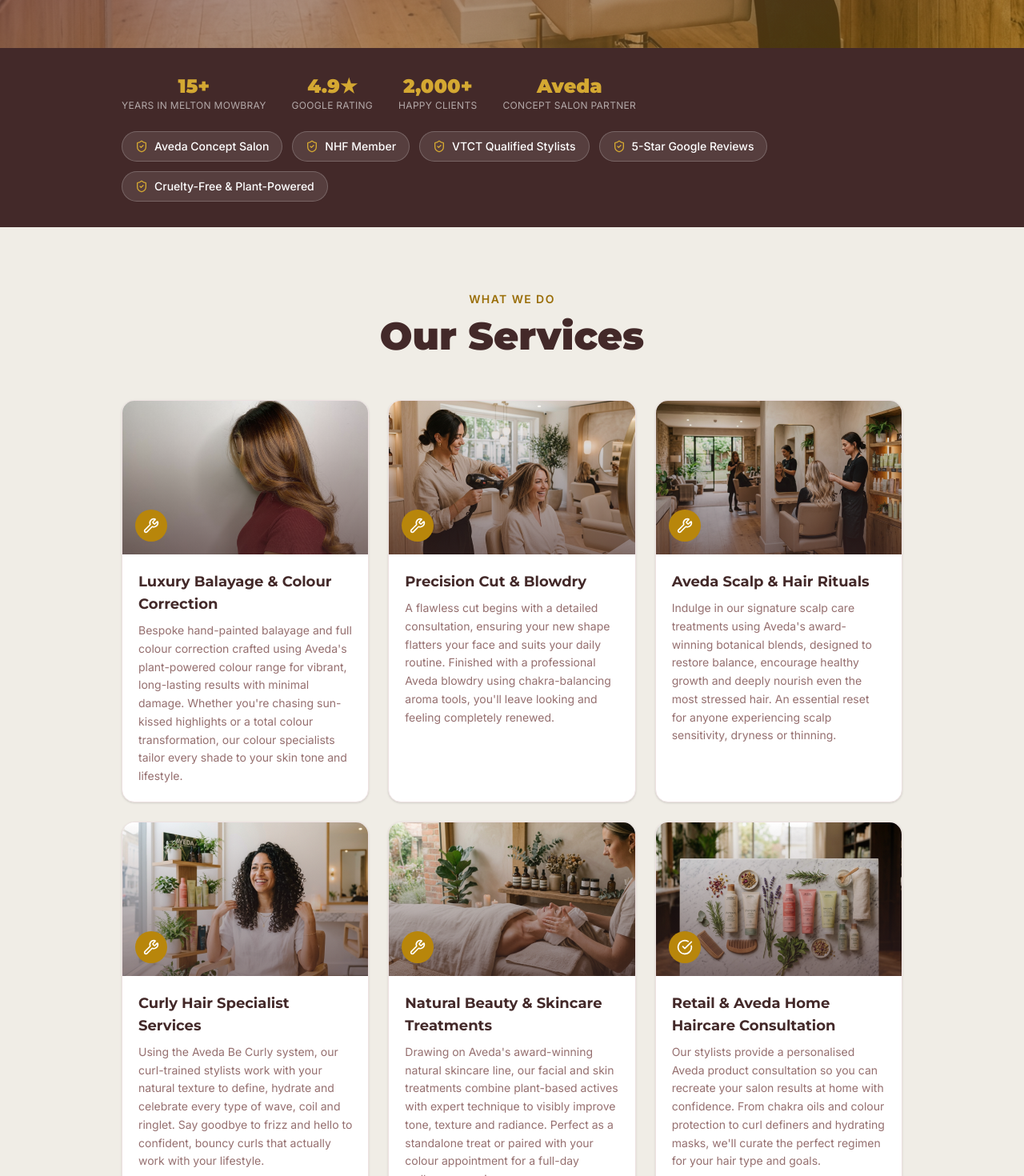
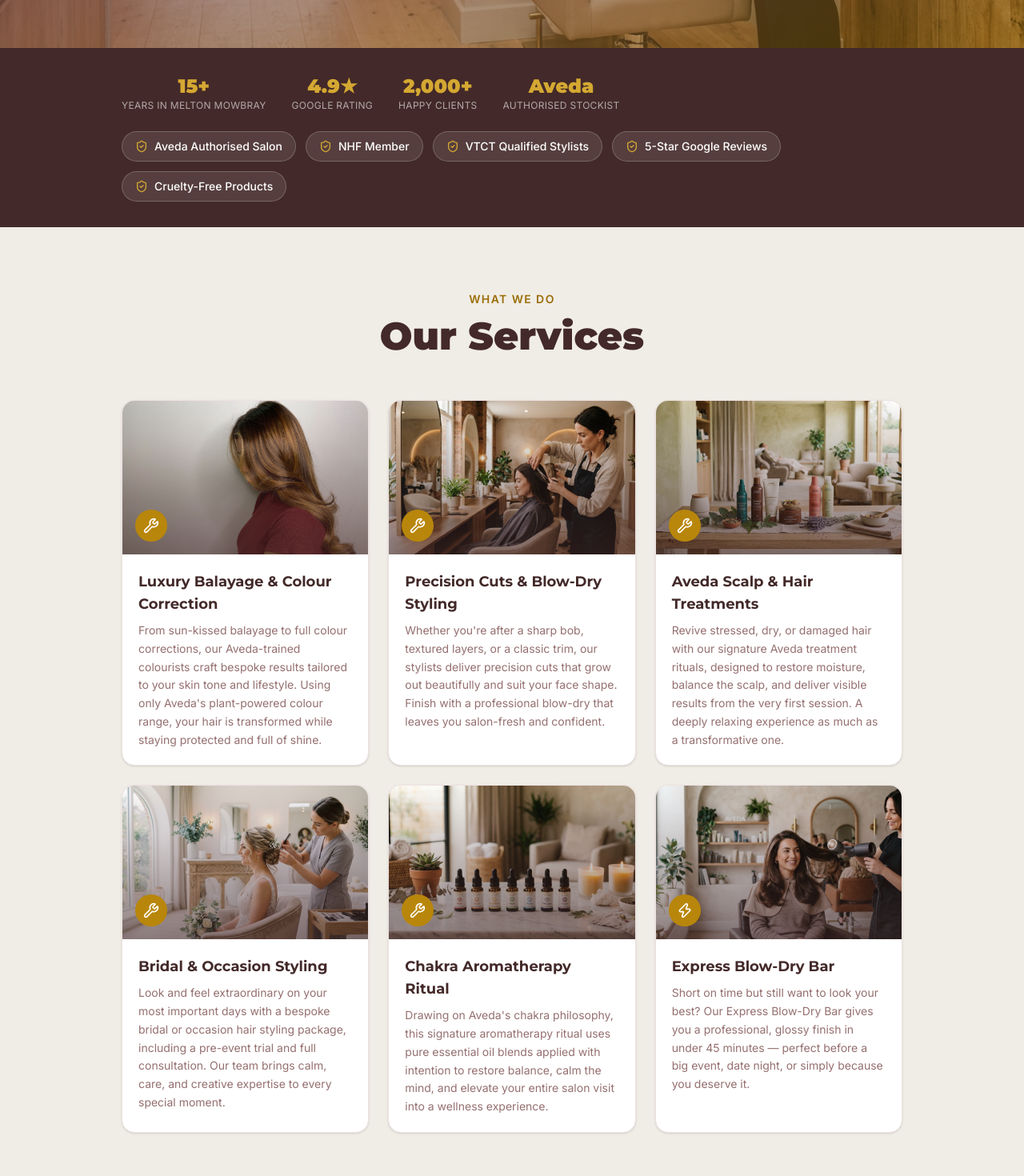
Before and after one commit to VeltroSystemsUK/biztemplate-wellness, a Next.js app: page / in a window 1280 px wide. Shown: the part 660-2130 px from the top of the page at 80% size. Built offline with nearby package versions, Linux system fonts and the light colour scheme; no server answers.

Commit message:
chore: customise demo for Just Another Salon!!! LTD

```diff
--- a/site.config.ts
+++ b/site.config.ts
@@ -3,11 +3,11 @@ import type { TradesSiteConfig } from "@/lib/site-config.types";
 const config: TradesSiteConfig = {
   brand: {
     name: "Just Another Salon!!!",
-    tagline: "Melton Mowbray's Premier Aveda Concept Salon",
+    tagline: "Premium Hair & Beauty in the Heart of Melton Mowbray",
     phone: "01664 500582",
     email: "justanothersalon@outlook.com",
     address: "[Insert Address], Melton Mowbray, Leicestershire",
-    hours: "Tue–Sat 9am–5pm, appointments available evenings on request",
+    hours: "Mon–Sat 9am–6pm, Sun by appointment",
 
     socialInstagram: "https://instagram.com/justanothersalon",
     socialFacebook: "https://facebook.com/justanothersalon",
@@ -16,58 +16,58 @@ const config: TradesSiteConfig = {
     { value: "15+", label: "Years in Melton Mowbray" },
     { value: "4.9★", label: "Google Rating" },
     { value: "2,000+", label: "Happy Clients" },
-    { value: "Aveda", label: "Concept Salon Partner" }
+    { value: "Aveda", label: "Authorised Stockist" }
   ],
   services: [
   {
     name: "Luxury Balayage & Colour Correction",
-    description: "Bespoke hand-painted balayage and full colour correction crafted using Aveda's plant-powered colour range for vibrant, long-lasting results with minimal damage. Whether you're chasing sun-kissed highlights or a total colour transformation, our colour specialists tailor every shade to your skin tone and lifestyle.",
+    description: "From sun-kissed balayage to full colour corrections, our Aveda-trained colourists craft bespoke results tailored to your skin tone and lifestyle. Using only Aveda's plant-powered colour range, your hair is transformed while staying protected and full of shine.",
     icon: "Sparkles",
     imageUrl: "/images/luxury-balayage-colour-correction.jpg",
   },
   {
-    name: "Precision Cut & Blowdry",
-    description: "A flawless cut begins with a detailed consultation, ensuring your new shape flatters your face and suits your daily routine. Finished with a professional Aveda blowdry using chakra-balancing aroma tools, you'll leave looking and feeling completely renewed.",
+    name: "Precision Cuts & Blow-Dry Styling",
+    description: "Whether you're after a sharp bob, textured layers, or a classic trim, our stylists deliver precision cuts that grow out beautifully and suit your face shape. Finish with a professional blow-dry that leaves you salon-fresh and confident.",
     icon: "Wind",
-    imageUrl: "/images/precision-cut-blowdry.jpg",
+    imageUrl: "/images/precision-cuts-blow-dry-styling.jpg",
   },
   {
-    name: "Aveda Scalp & Hair Rituals",
-    description: "Indulge in our signature scalp care treatments using Aveda's award-winning botanical blends, designed to restore balance, encourage healthy growth and deeply nourish even the most stressed hair. An essential reset for anyone experiencing scalp sensitivity, dryness or thinning.",
+    name: "Aveda Scalp & Hair Treatments",
+    description: "Revive stressed, dry, or damaged hair with our signature Aveda treatment rituals, designed to restore moisture, balance the scalp, and deliver visible results from the very first session. A deeply relaxing experience as much as a transformative one.",
     icon: "Leaf",
-    imageUrl: "/images/hero.jpg",
+    imageUrl: "/images/aveda-scalp-hair-treatments.jpg",
   },
   {
-    name: "Curly Hair Specialist Services",
-    description: "Using the Aveda Be Curly system, our curl-trained stylists work with your natural texture to define, hydrate and celebrate every type of wave, coil and ringlet. Say goodbye to frizz and hello to confident, bouncy curls that actually work with your lifestyle.",
-    icon: "Sun",
-    imageUrl: "/images/curly-hair-specialist-services.jpg",
+    name: "Bridal & Occasion Styling",
+    description: "Look and feel extraordinary on your most important days with a bespoke bridal or occasion hair styling package, including a pre-event trial and full consultation. Our team brings calm, care, and creative expertise to every special moment.",
+    icon: "Heart",
+    imageUrl: "/images/bridal-occasion-styling.jpg",
   },
   {
-    name: "Natural Beauty & Skincare Treatments",
-    description: "Drawing on Aveda's award-winning natural skincare line, our facial and skin treatments combine plant-based actives with expert technique to visibly improve tone, texture and radiance. Perfect as a standalone treat or paired with your colour appointment for a full-day wellness experience.",
-    icon: "Heart",
-    imageUrl: "/images/natural-beauty-skincare-treatments.jpg",
+    name: "Chakra Aromatherapy Ritual",
+    description: "Drawing on Aveda's chakra philosophy, this signature aromatherapy ritual uses pure essential oil blends applied with intention to restore balance, calm the mind, and elevate your entire salon visit into a wellness experience.",
+    icon: "Sun",
+    imageUrl: "/images/chakra-aromatherapy-ritual.jpg",
   },
   {
-    name: "Retail & Aveda Home Haircare Consultation",
-    description: "Our stylists provide a personalised Aveda product consultation so you can recreate your salon results at home with confidence. From chakra oils and colour protection to curl definers and hydrating masks, we'll curate the perfect regimen for your hair type and goals.",
-    icon: "CheckCircle",
-    imageUrl: "/images/retail-aveda-home-haircare-consultation.jpg",
+    name: "Express Blow-Dry Bar",
+    description: "Short on time but still want to look your best? Our Express Blow-Dry Bar gives you a professional, glossy finish in under 45 minutes — perfect before a big event, date night, or simply because you deserve it.",
+    icon: "Zap",
+    imageUrl: "/images/express-blow-dry-bar.jpg",
   }
   ],
   trustBadges: [
-    { name: "Aveda Concept Salon" },
+    { name: "Aveda Authorised Salon" },
     { name: "NHF Member" },
     { name: "VTCT Qualified Stylists" },
     { name: "5-Star Google Reviews" },
-    { name: "Cruelty-Free & Plant-Powered" }
+    { name: "Cruelty-Free Products" }
   ],
   reviews: [
-  { author: "Rachel T., Melton Mowbray", rating: 5, text: "I came in with patchy box-dyed hair that I'd been too embarrassed to get fixed for years — the team at Just Another Salon completely transformed it with a gorgeous balayage. The Aveda colour smells incredible and my hair feels so much healthier than before. I won't go anywhere else now." },
-  { author: "Sophie M., Oakham", rating: 5, text: "Finally found a salon that truly understands curly hair! They used the Aveda Be Curly system and my ringlets have never looked this defined. The consultation was so thorough and the whole experience felt genuinely luxurious for a local salon. Absolutely worth every penny." },
-  { author: "James W., Melton Mowbray", rating: 5, text: "Went in for a precision cut and left feeling like a completely different person. Really calm and welcoming atmosphere, and the stylist took real care over every detail. The Aveda scalp massage at the backwash alone is worth the visit — I've already booked my next appointment." },
-  { author: "Linda B., Grantham", rating: 5, text: "I drove over from Grantham after a friend recommended Just Another Salon and I'm so glad I did. The colour correction they did on my highlights was meticulous — they matched my natural base perfectly and the result was exactly what I'd shown on my inspiration board. Exceptional service from start to finish." }
+  { author: "Sophie M., Melton Mowbray", rating: 5, text: "I came in with severely over-processed hair after a bad experience elsewhere, and the team at Just Another Salon absolutely saved it. My colour correction took a few hours but the result was stunning — natural, healthy, and exactly what I'd wanted. I won't go anywhere else now." },
+  { author: "Rachel T., Oakham", rating: 5, text: "Had my bridal hair done here and it was perfect from start to finish. The trial appointment meant I felt totally relaxed on the morning itself. My stylist was calm, creative, and made me feel so special. Couldn't recommend more highly." },
+  { author: "Claire B., Grantham", rating: 5, text: "I've been coming to Just Another Salon for over three years for my balayage and I always leave feeling like a new person. The Aveda products smell incredible and my hair stays in great condition between visits. Lovely welcoming team too." },
+  { author: "James H., Melton Mowbray", rating: 5, text: "Booked in for a trim and a scalp treatment after a stressful few months and it was genuinely one of the most relaxing afternoons I've had. The aromatherapy element was unexpected but brilliant. Highly recommend to anyone who wants more than just a haircut." }
   ],
   heroImageUrl: "/images/hero.jpg",
 };
```
